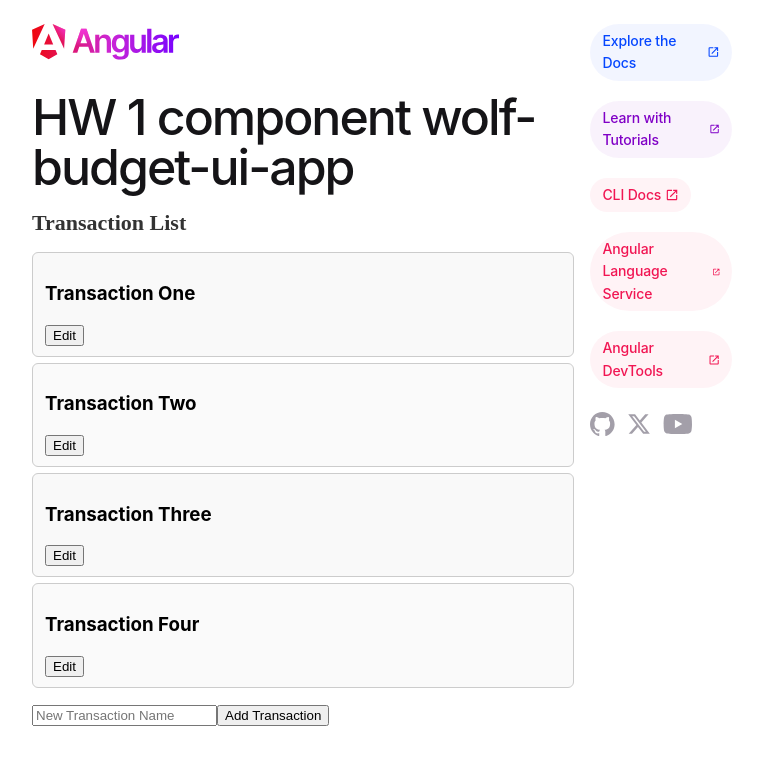
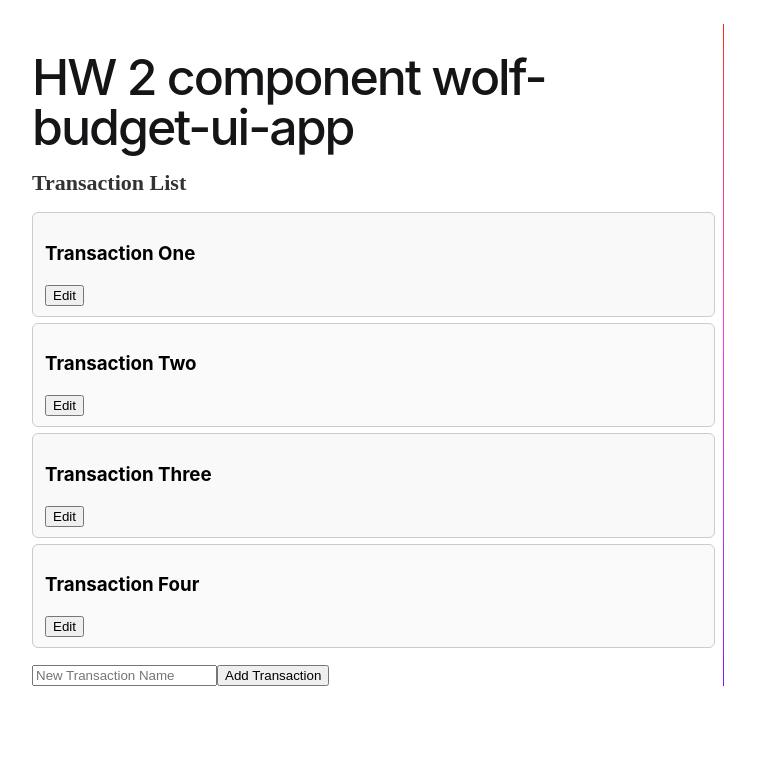
Before and after one commit to WSU-kduncan/cs4900-ui-wolf-of-wright-street, an Angular app in the folder wolf-budget-ui-app/: page / in a window 1280 px wide. Shown: the top 764 px of the page, without its empty margins (258-1020 px from the left). Built offline with nearby package versions, Linux system fonts and the light colour scheme.

Commit message:
based on class wide feedback, changed page to not have boiler plate angular code, just component items now

```diff
--- a/wolf-budget-ui-app/src/app/app.component.html
+++ b/wolf-budget-ui-app/src/app/app.component.html
@@ -180,7 +180,7 @@
 <main class="main">
   <div class="content">
     <div class="left-side">
-      <svg
+      <!-- <svg
         xmlns="http://www.w3.org/2000/svg"
         viewBox="0 0 982 239"
         fill="none"
@@ -224,13 +224,13 @@
           </linearGradient>
           <clipPath id="a"><path fill="#fff" d="M0 0h982v239H0z" /></clipPath>
         </defs>
-      </svg>
-      <h1>HW 1 component {{ title }}</h1>
+      </svg> -->
+      <h1>HW 2 component {{ title }}</h1>
       <app-edit-transaction></app-edit-transaction>
     </div>
     <div class="divider" role="separator" aria-label="Divider"></div>
     <div class="right-side">
-      <div class="pill-group">
+      <!-- <div class="pill-group">
         @for (item of [
           { title: 'Explore the Docs', link: 'https://angular.dev' },
           { title: 'Learn with Tutorials', link: 'https://angular.dev/tutorials' },
@@ -258,8 +258,8 @@
             </svg>
           </a>
         }
-      </div>
-      <div class="social-links">
+      </div> -->
+      <!-- <div class="social-links">
         <a
           href="https://github.com/angular/angular"
           aria-label="Github"
@@ -319,7 +319,7 @@
             />
           </svg>
         </a>
-      </div>
+      </div> -->
     </div>
   </div>
 </main>
```
